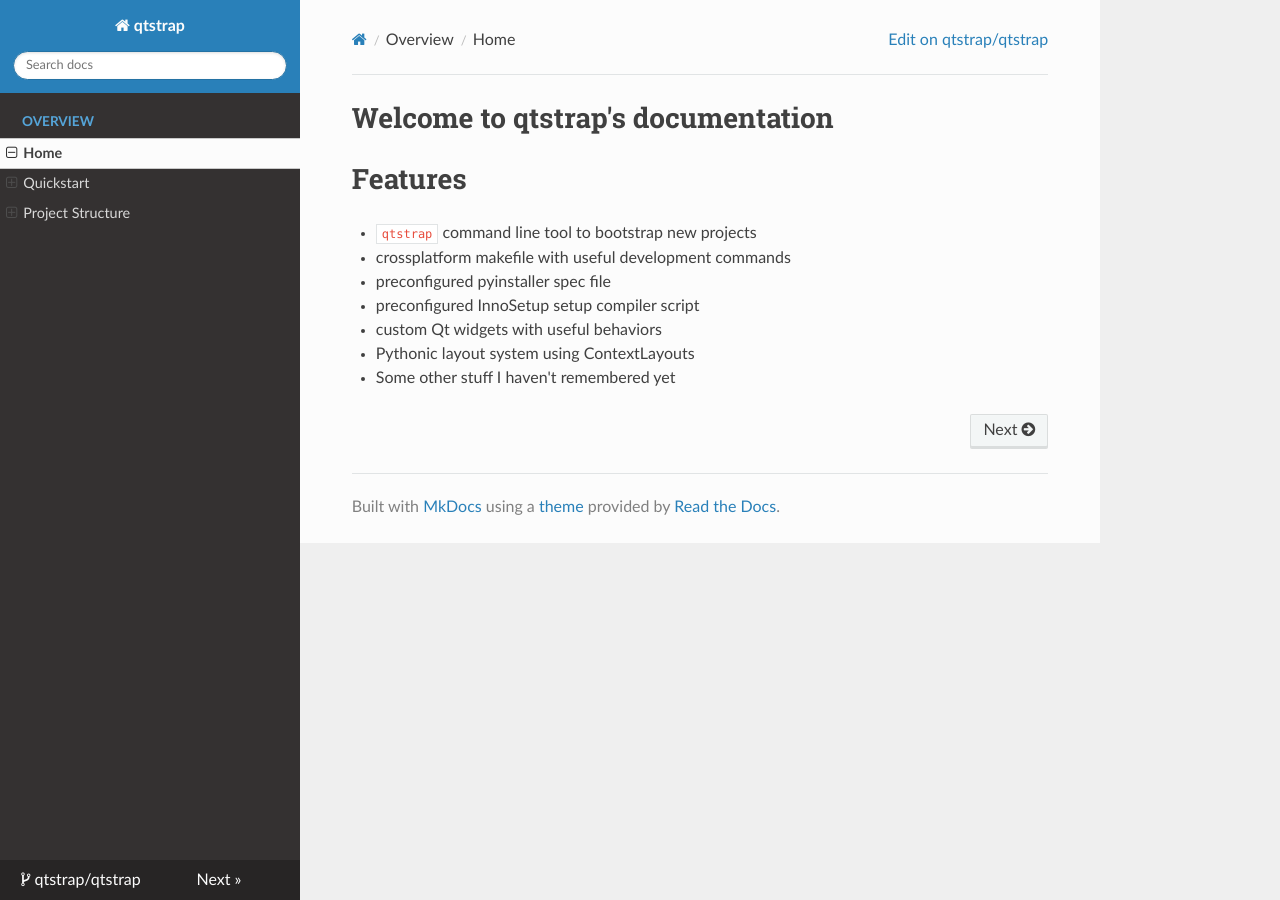
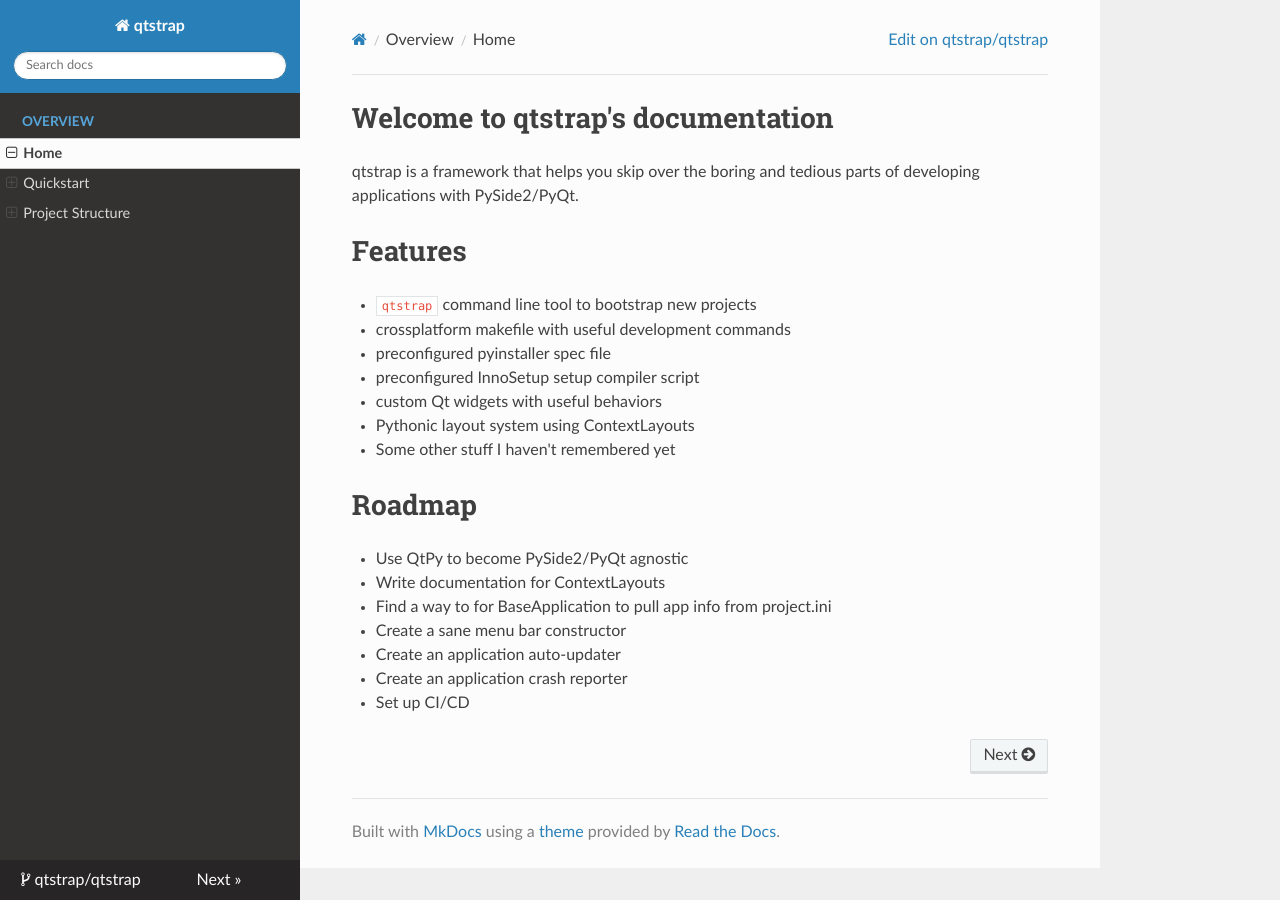
Before and after one commit to qtstrap/qtstrap, an MkDocs documentation site: the page built from docs/index.md, in a window 1280 px wide. Built offline with MkDocs 1.6.1, drawn with Linux system fonts in a browser that asks for light colours; nearby versions of some CDN libraries.

Commit message:
Added roadmap

```diff
--- a/docs/index.md
+++ b/docs/index.md
@@ -1,11 +1,23 @@
 # Welcome to qtstrap's documentation
+
+qtstrap is a framework that helps you skip over the boring and tedious parts of developing applications with PySide2/PyQt.
 
 # Features
 
-* `qtstrap` command line tool to bootstrap new projects
-* crossplatform makefile with useful development commands
-* preconfigured pyinstaller spec file
-* preconfigured InnoSetup setup compiler script
-* custom Qt widgets with useful behaviors
-* Pythonic layout system using ContextLayouts
-* Some other stuff I haven't remembered yet
+- `qtstrap` command line tool to bootstrap new projects
+- crossplatform makefile with useful development commands
+- preconfigured pyinstaller spec file
+- preconfigured InnoSetup setup compiler script
+- custom Qt widgets with useful behaviors
+- Pythonic layout system using ContextLayouts
+- Some other stuff I haven't remembered yet
+
+# Roadmap
+
+- Use QtPy to become PySide2/PyQt agnostic
+- Write documentation for ContextLayouts
+- Find a way to for BaseApplication to pull app info from project.ini
+- Create a sane menu bar constructor
+- Create an application auto-updater
+- Create an application crash reporter
+- Set up CI/CD
--- a/mkdocs.yml
+++ b/mkdocs.yml
@@ -1,5 +1,5 @@
 site_name: qtstrap
-site_description: 'qtstrap docs'
+site_description: 'Like Bootstrap, but Qt-er!'
 site_author: 'David Kincaid'
 docs_dir: docs/
 repo_name: 'qtstrap/qtstrap'
```
